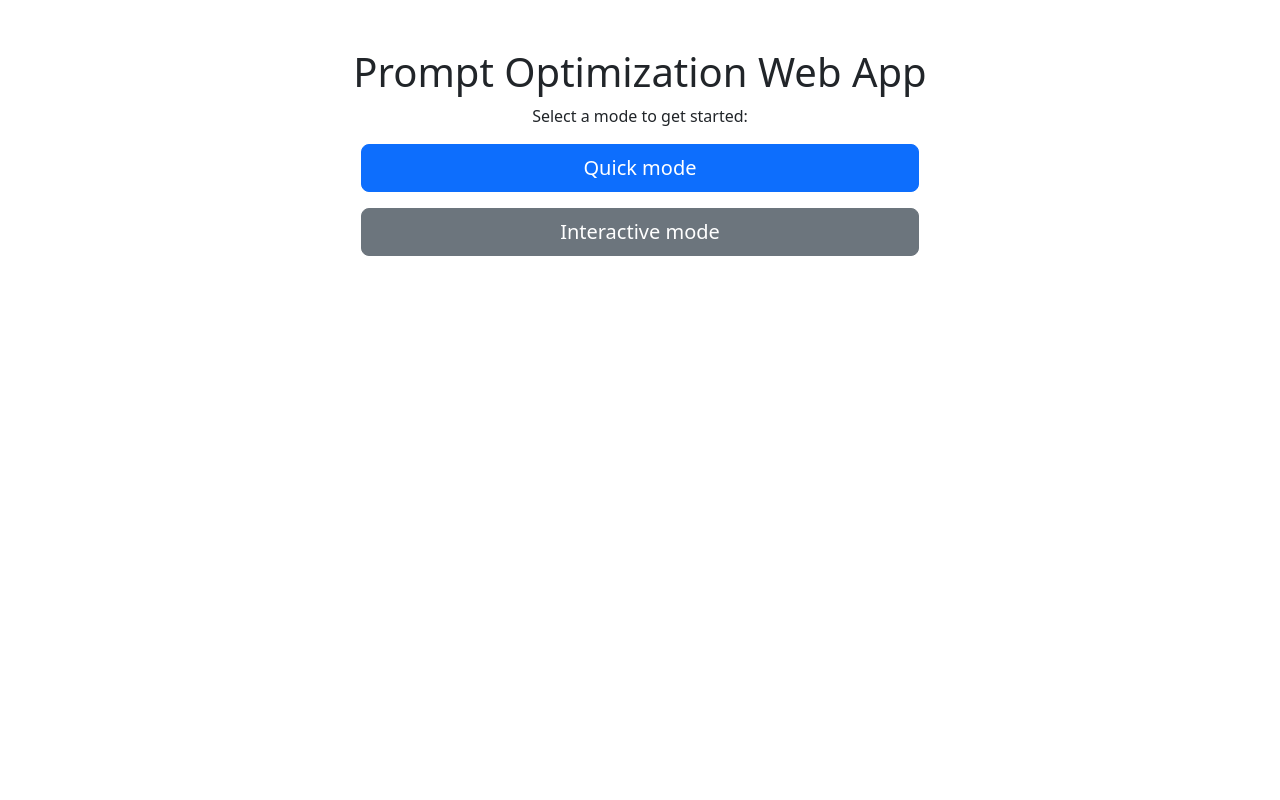
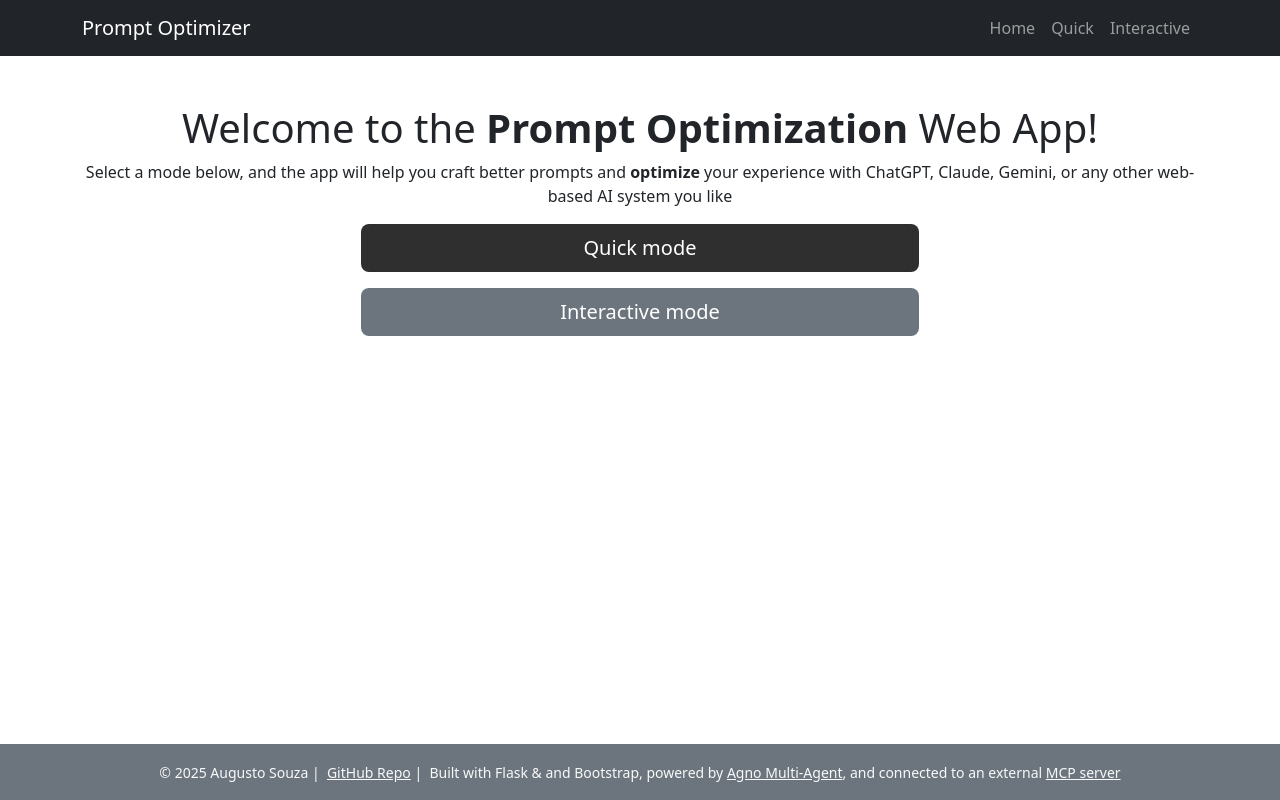
Before and after one commit to augustosouza8/prompt-optimizer-web-app, a Flask app: page / in a window 1280 px wide. Run offline with Flask 3, Linux system fonts and the light colour scheme.

Commit message:
Just some small styling modifications

```diff
--- a/app/templates/base.html
+++ b/app/templates/base.html
@@ -12,10 +12,53 @@
     crossorigin="anonymous"
   >
 </head>
-<body>
-  <div class="container mt-5">
+<body class="d-flex flex-column min-vh-100">
+
+  <!-- HEADER -->
+  <nav class="navbar navbar-expand-lg navbar-dark bg-dark">
+    <div class="container">
+      <a class="navbar-brand d-flex align-items-center" href="{{ url_for('main.index') }}">
+        <!-- Logo: place your logo file at static/img/logo.png -->
+<!--        <img src="{{ url_for('static', filename='img/logo.png') }}"-->
+<!--             alt="Logo" width="30" height="30"-->
+<!--             class="d-inline-block align-text-top me-2">-->
+        Prompt Optimizer
+      </a>
+      <button class="navbar-toggler" type="button" data-bs-toggle="collapse" data-bs-target="#navbarNav"
+        aria-controls="navbarNav" aria-expanded="false" aria-label="Toggle navigation">
+        <span class="navbar-toggler-icon"></span>
+      </button>
+      <div class="collapse navbar-collapse" id="navbarNav">
+        <ul class="navbar-nav ms-auto">
+          <li class="nav-item">
+            <a class="nav-link" href="{{ url_for('main.index') }}">Home</a>
+          </li>
+          <li class="nav-item">
+            <a class="nav-link" href="{{ url_for('main.quick') }}">Quick</a>
+          </li>
+          <li class="nav-item">
+            <a class="nav-link" href="{{ url_for('main.interactive') }}">Interactive</a>
+          </li>
+        </ul>
+      </div>
+    </div>
+  </nav>
+
+  <!-- MAIN CONTENT -->
+  <main class="container flex-grow-1 mt-5 pb-4">
     {% block content %}{% endblock %}
-  </div>
+  </main>
+
+  <!-- FOOTER -->
+  <footer class="bg-secondary text-light mt-auto py-3">
+    <div class="container text-center">
+      <small>
+        © <script>document.write(new Date().getFullYear())</script> Augusto Souza&nbsp;|&nbsp;
+        <a href="https://github.com/augustosouza8/prompt-optimizer-web-app" class="text-light">GitHub Repo</a>&nbsp;|&nbsp;
+        Built with Flask &amp; and Bootstrap, powered by <a href="https://github.com/agno-agi/agno" class="text-light">Agno Multi-Agent</a>, and connected to an external <a href="https://huggingface.co/spaces/augustosouza/prompt-optimizer-mcp-server/tree/main" class="text-light">MCP server</a>
+      </small>
+    </div>
+  </footer>
 
   <!-- Bootstrap JS via CDN -->
   <script
@@ -25,5 +68,6 @@
   ></script>
 
   {% block extra_scripts %}{% endblock %}
+
 </body>
 </html>
--- a/app/templates/index.html
+++ b/app/templates/index.html
@@ -4,11 +4,11 @@
 
 {% block content %}
 <div class="text-center">
-  <h1>Prompt Optimization Web App</h1>
-  <p>Select a mode to get started:</p>
+  <h1>Welcome to the <strong>Prompt Optimization</strong> Web App!</h1>
+  <p>Select a mode below, and the app will help you craft better prompts and <strong>optimize</strong> your experience with ChatGPT, Claude, Gemini, or any other web-based AI system you like</p>
   <div class="d-grid gap-3 col-6 mx-auto">
-    <a href="/quick" class="btn btn-primary btn-lg">Quick mode</a>
-    <a href="/interactive" class="btn btn-secondary btn-lg">Interactive mode</a>
+    <a href="/quick" class="btn btn-lg text-white" style="background-color:  #2f2f2f;">Quick mode</a>
+    <a href="/interactive" class="btn btn-lg text-white" style="background-color: #6c757d;">Interactive mode</a>
   </div>
 </div>
 {% endblock %}
--- a/app/templates/interactive_result.html
+++ b/app/templates/interactive_result.html
@@ -20,7 +20,6 @@
   </div>
 </div>
 
-<a href="{{ url_for('main.index') }}" class="btn btn-link">← Back to Home</a>
 {% endblock %}
 
 {% block extra_scripts %}
--- a/app/templates/interactive_step1.html
+++ b/app/templates/interactive_step1.html
@@ -20,7 +20,6 @@
     </div>
   {% endfor %}
 
-  <button type="submit" class="btn btn-primary">Next</button>
-  <a href="{{ url_for('main.index') }}" class="btn btn-link">← Back to Home</a>
+  <button type="submit" class="btn btn-lg text-white" style="background-color: #6c757d;">Next</button>
 </form>
 {% endblock %}
--- a/app/templates/interactive_step2.html
+++ b/app/templates/interactive_step2.html
@@ -20,7 +20,6 @@
     </div>
   {% endfor %}
 
-  <button type="submit" class="btn btn-primary">Submit</button>
-  <a href="{{ url_for('main.index') }}" class="btn btn-link">← Back to Home</a>
+  <button type="submit" class="btn btn-lg text-white" style="background-color: #6c757d;">Submit</button>
 </form>
 {% endblock %}
--- a/app/templates/quick.html
+++ b/app/templates/quick.html
@@ -47,7 +47,7 @@
       />
     </div>
 
-    <button type="submit" class="btn btn-primary">Send</button>
+    <button type="submit" class="btn btn-lg text-white" style="background-color: #6c757d;">Send</button>
   </form>
 
   {% if response %}
@@ -68,8 +68,6 @@
       </div>
     </div>
   {% endif %}
-
-  <a href="{{ url_for('main.index') }}" class="btn btn-link">← Back to Home</a>
 </div>
 {% endblock %}
 
```
Also changed, not shown: app/static/img/logo.png (added).
